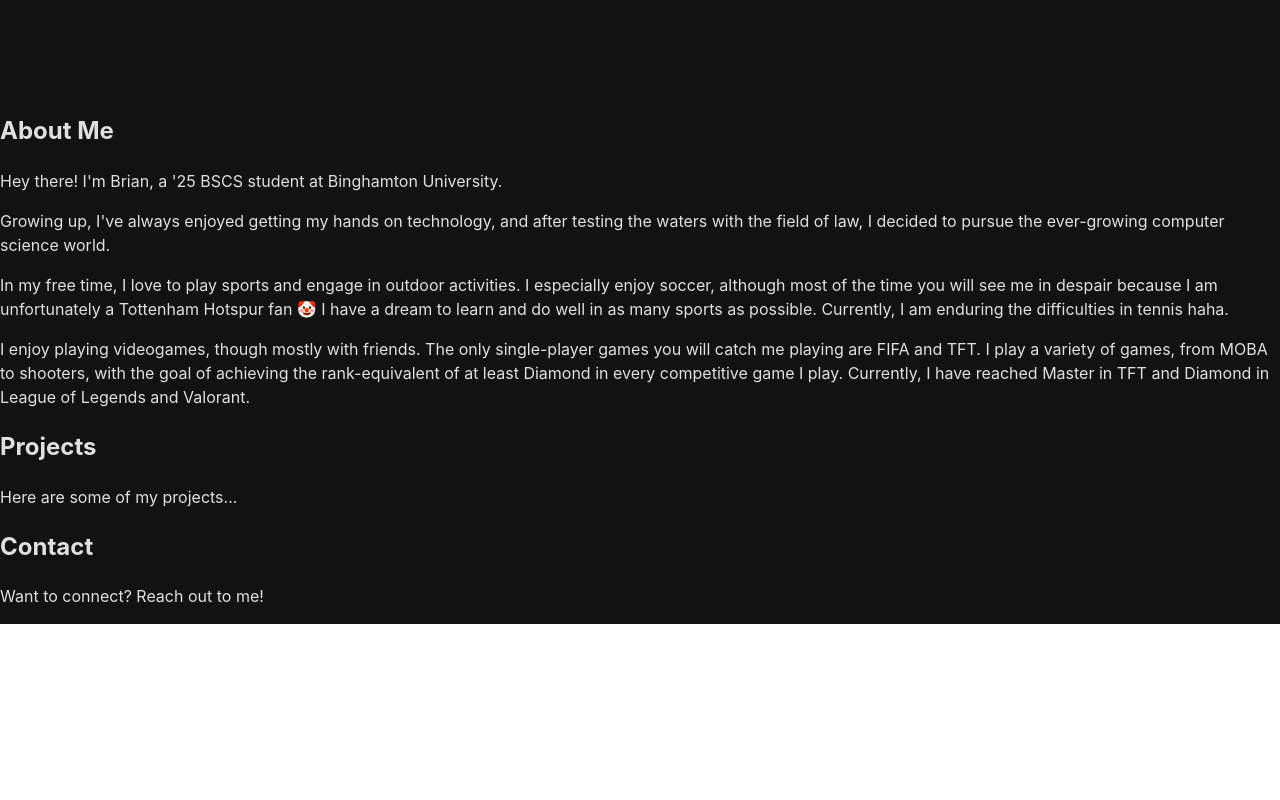
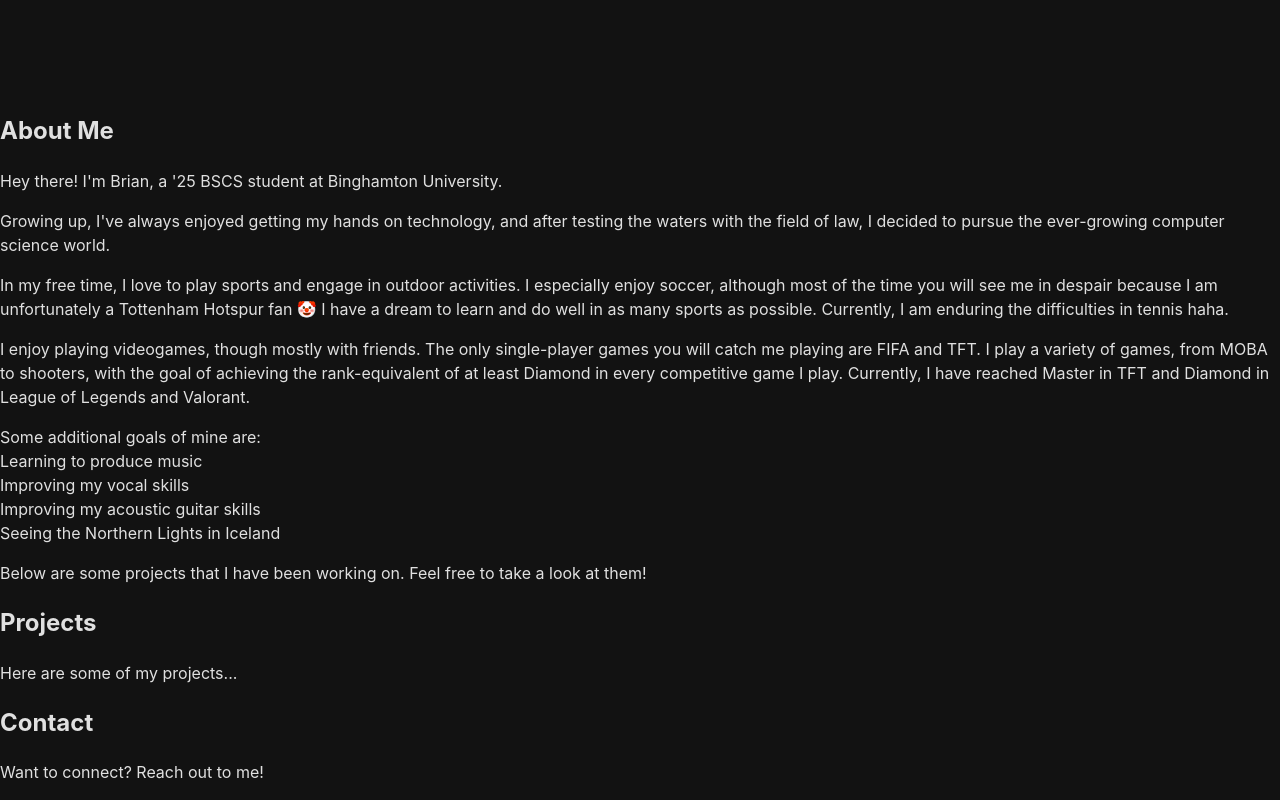
Before and after one commit to brianskim27/brianskim27.github.io, a React (Vite) app: page / in a window 1280 px wide. Shown: the part 707-1507 px from the top of the page. Before the commit the page ends 1331 px from the top, so only its background shows below. Built offline with nearby package versions, Linux system fonts and the light colour scheme.

Commit message:
updated social media links

```diff
--- a/src/App.jsx
+++ b/src/App.jsx
@@ -82,10 +82,10 @@
         </nav>
         {/* Social Media Icons */}
         <div className="social-links">
-          <a href="https://instagram.com/YOUR_USERNAME" target="_blank" rel="noopener noreferrer"><FaInstagram /></a>
-          <a href="https://facebook.com/YOUR_USERNAME" target="_blank" rel="noopener noreferrer"><FaFacebook /></a>
-          <a href="https://linkedin.com/in/YOUR_USERNAME" target="_blank" rel="noopener noreferrer"><FaLinkedin /></a>
-          <a href="https://github.com/YOUR_USERNAME" target="_blank" rel="noopener noreferrer"><FaGithub /></a>
+          <a href="https://www.instagram.com/brianskim_/" target="_blank" rel="noopener noreferrer"><FaInstagram /></a>
+          <a href="https://www.facebook.com/brungim" target="_blank" rel="noopener noreferrer"><FaFacebook /></a>
+          <a href="https://www.linkedin.com/in/brianskim27/" target="_blank" rel="noopener noreferrer"><FaLinkedin /></a>
+          <a href="https://github.com/brianskim27" target="_blank" rel="noopener noreferrer"><FaGithub /></a>
         </div>
         <button className="theme-toggle" onClick={() => setTheme(theme === "dark" ? "light" : "dark")}>
           {theme === "dark" ? "☀️ Light Mode" : "🌙 Dark Mode"}
--- a/src/components/About.jsx
+++ b/src/components/About.jsx
@@ -15,6 +15,17 @@
         I play a variety of games, from MOBA to shooters, with the goal of achieving the rank-equivalent of at least Diamond in every competitive game I play.
         Currently, I have reached Master in TFT and Diamond in League of Legends and Valorant.
       </p>
+      <p>Some additional goals of mine are:
+        <br></br>
+        Learning to produce music
+        <br></br>
+        Improving my vocal skills
+        <br></br>
+        Improving my acoustic guitar skills
+        <br></br>
+        Seeing the Northern Lights in Iceland
+      </p>
+      <p>Below are some projects that I have been working on. Feel free to take a look at them!</p>
     </section>
   );
 }
```
